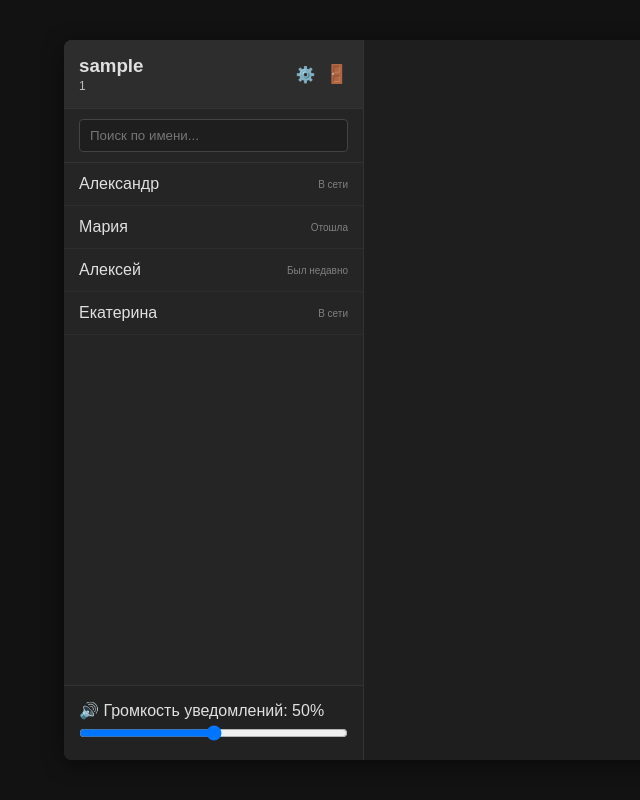
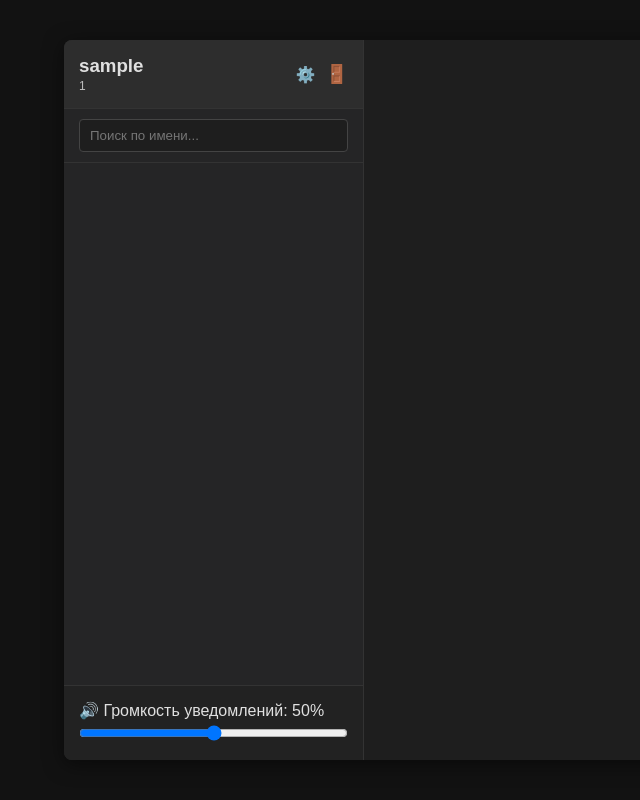
Before and after one commit to antonpro777/messenger, a Flask app: page / in a window 1280 px wide. Shown: the whole page, without its empty margins (0-640 px from the left). Run offline with Flask 3, Linux system fonts and the light colour scheme; the visitor is signed in with stand-in values (Sample User, id 1).

Commit message:
Update index.html

```diff
--- a/templates/index.html
+++ b/templates/index.html
@@ -231,7 +231,7 @@
     </div>
 
     <!-- JavaScript с логикой поиска -->
-    <script>
+   <script>
         let notificationVolume = 0.5;
 
         function updateVolume(val) {
@@ -275,7 +275,7 @@
             box.scrollTop = box.scrollHeight;
         }
 
-        // Функция фильтрации списка пользователей по введенному тексту
+        // Функция фильтрации пользователей по имени
         function filterUsers() {
             const query = document.getElementById('searchInput').value.toLowerCase();
             const userItems = document.querySelectorAll('.user-item');
@@ -290,20 +290,26 @@
             });
         }
 
-        // Загрузка списка пользователей
+        // Рендерим список пользователей, пришедших из базы данных Flask
         window.onload = function() {
             const userList = document.getElementById('userList');
-            const dummyUsers = [
-                { id: 1, username: 'Александр', status: 'В сети' },
-                { id: 2, username: 'Мария', status: 'Отошла' },
-                { id: 3, username: 'Алексей', status: 'Был недавно' },
-                { id: 4, username: 'Екатерина', status: 'В сети' }
+
+            // Превращаем список из Flask в удобный формат JavaScript
+            const dbUsers = [
+                {% for u in users %}
+                { id: "{{ u.id }}", username: "{{ u.username }}", status: "{{ u.status or 'В сети' }}" },
+                {% endfor %}
             ];
 
-            dummyUsers.forEach(user => {
+            // Получаем ID текущего пользователя, чтобы не выводить его самого в список чатов (опционально)
+            const currentUsername = "{{ current_user.username if current_user is defined else '' }}";
+
+            dbUsers.forEach(user => {
+                // Если не хотите показывать себя в списке контактов, можно раскомментировать строку ниже:
+                // if (user.username === currentUsername) return;
+
                 const item = document.createElement('div');
                 item.className = 'user-item';
-                // Сохраняем имя в дата-атрибут для удобного поиска
                 item.setAttribute('data-username', user.username);
                 item.innerHTML = `<span>${user.username}</span><span style="font-size:10px; color:gray;">${user.status}</span>`;
 
@@ -313,6 +319,7 @@
                     document.getElementById('activeChatName').innerText = user.username;
                     document.getElementById('activeUserStatus').innerText = user.status;
                     document.getElementById('chatArea').style.display = 'flex';
+                    // Здесь в дальнейшем мы загрузим историю сообщений с этим пользователем
                 };
                 userList.appendChild(item);
             });
```
